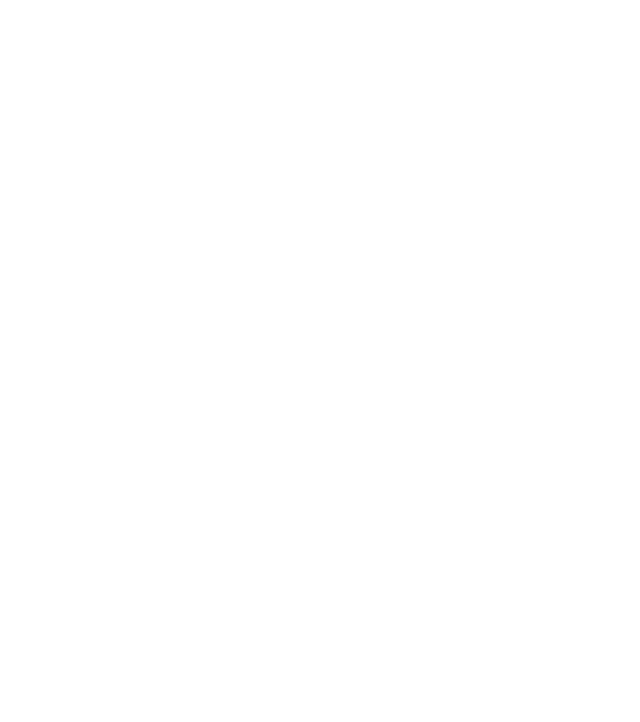
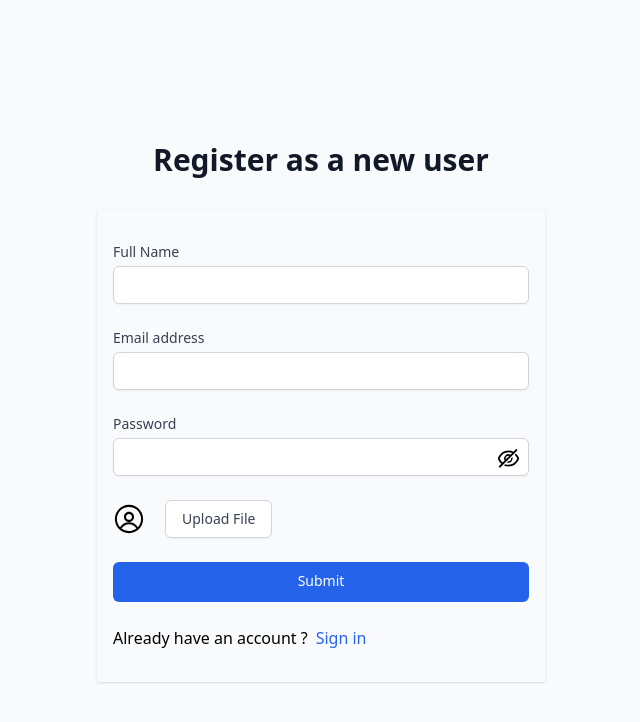
Before and after one commit to Robinkhilery960/Easybuy.com, a React (Create React App) app in the folder frontend/: page /sign-up in a window 1280 px wide. Before the commit this address had no page. Shown: the top 722 px of the page, without its empty margins (319-959 px from the left). Built offline with nearby package versions, Linux system fonts and the light colour scheme.

Commit message:
Sign up frontend

```diff
--- a/frontend/src/App.js
+++ b/frontend/src/App.js
@@ -1,13 +1,14 @@
 import React from 'react'
 import "./App.css"
 import { BrowserRouter, Routes, Route } from 'react-router-dom'
-import {LoginPage} from "./Routes.js"
+import {LoginPage, SignupPage} from "./Routes.js"
 
 const App = () => {
   return (
     <BrowserRouter>
     <Routes>
       <Route path="/login" element={<LoginPage/>}/>
+      <Route path="/sign-up" element={<SignupPage/>}/>
     </Routes>
 
     </BrowserRouter>
--- /dev/null
+++ b/frontend/src/Components/Signup/Signup.jsx
@@ -0,0 +1,92 @@
+import React, { useState } from 'react'
+import { AiOutlineEye, AiOutlineEyeInvisible } from "react-icons/ai"
+import styles from "../../Styles/style"
+import { Link } from 'react-router-dom';
+import {RxAvatar} from "react-icons/rx"
+const Signup = () => {
+    const [fullName, setFullName] = useState("");
+    const [email, setEmail] = useState("");
+    const [password, setPassword] = useState("");
+    const [visible, setVisible] = useState(false);
+    const [avatar, setAvatar] = useState(null);
+
+    const handleSubmit=()=>{
+        console.log("first")
+    }
+
+    const handleFileInutChange=(e)=>{
+        const file=e.target.files[0]
+        setAvatar(file)
+    }
+    return (
+        <div className='min-h-screen flex flex-col   justify-center items-center py-12 sm:px-6 lg:px-8
+        bg-gray-50'>
+            <div className='sm:mx-auto sm:w-full sm:max-w-md '>
+                <h2 className="mt-6 text-center text-3xl font-extrabold text-gray-900">
+                    Register as a new user
+                </h2>
+            </div>
+            <div className='mt-8 sm:w-full sm:max-w-md   '>
+                <div className="bgwhite py-8 px-4 shadow sm:ronded-lg sm:px10">
+                    <form className='space-y-6'>
+                        <div>
+                            <label htmlFor="fullName" className='block text-sm font-medium text-gray-700 '>Full Name </label>
+                            <div className="mt-1">
+                                <input type="text" name='fullName' id="fullName"
+                                    autoComplete='email' required value={fullName} onChange={(e) => setFullName(e.target.value)} className='appearance-none block w-full px-3 py-2 border border-gray-300 rounded-md shadow-sm placeholder-gray-400 focus:outline-none focus:ring-blue-500
+                                focus:border-blue-500 sm:text-sm' />
+                            </div>
+                        </div>
+                        <div>
+                            <label htmlFor="email" className='block text-sm font-medium text-gray-700 '>Email address</label>
+                            <div className="mt-1">
+                                <input type="email" name='email' id="email"
+                                    autoComplete='email' required value={email} onChange={(e) => setEmail(e.target.value)} className='appearance-none block w-full px-3 py-2 border border-gray-300 rounded-md shadow-sm placeholder-gray-400 focus:outline-none focus:ring-blue-500
+                                focus:border-blue-500 sm:text-sm' />
+                            </div>
+                        </div>
+                        <div>
+                            <label htmlFor="password" className='block text-sm font-medium text-gray-700 '>Password</label>
+                            <div className="mt-1 relative">
+                                <input type={visible ? "text" : "password"} name='password' id="password"
+                                    autoComplete='current-password' required value={password} onChange={(e) => setPassword(e.target.value)} className='appearance-none block w-full px-3 py-2 border border-gray-300 rounded-md shadow-sm placeholder-gray-400 focus:outline-none focus:ring-blue-500
+                                focus:border-blue-500 sm:text-sm' />
+                                {
+                                    visible ? (<AiOutlineEye className="absolute right-2 top-2 cursor-pointer" size={25} onClick={() => setVisible(false)} />) :
+                                        (<AiOutlineEyeInvisible className="absolute right-2 top-2 cursor-pointer" size={25} onClick={() => setVisible(true)} />)
+                                }
+
+                            </div>
+                        </div>
+                        <div>
+                            <label htmlFor="avatar" className='block text-sm font-medium text-gray-700'>
+
+                            </label>
+                            <div className='mt2 flex items-center'>
+                                <span className='inline-block h-8 w-8 rounded-full overflow-hidden '>
+                                    {avatar?<img src={URL.createObjectURL(avatar)} alt="avatar" className='h-full w-full  rounded-full overflow-hidden' />: <RxAvatar className="h-8 w-8"/>}
+                                </span>
+                                <label htmlFor="file-input" className='ml-5 flex items-center justify-center px-4  py-2 border border-gray-300 rounded-md shadow-sm text-sm font-medium text-gray-700 bg-white hover:bg-gray-500'>
+                                    <span>Upload File</span>
+                                    <input type="file" name="avatar" id="file-input" accept='.jpg ,.jpeg, .png' onChange={handleFileInutChange}
+                                    className='sr-only'/>
+                                </label>
+                            </div>
+                        </div>
+                        <div>
+                            <button type="submit" className='group relative w-full h-[40px] flex justify-center py-2 px-4 border border-transparent text-sm font-medium rounded-md text-white bg-blue-600 hover:bg-blue-700'> Submit </button>
+                        </div>
+
+                        <div className={`${styles.normalFlex} w-full`}>
+                            <h4>Already have an account ?</h4>
+                            <Link to="/login" className='text-blue-600 pl-2'> Sign in</Link>
+                        </div>
+                    </form>
+                </div>
+            </div>
+
+        </div>
+    )
+}
+
+export default Signup
--- /dev/null
+++ b/frontend/src/Pages/SignupPage.jsx
@@ -0,0 +1,10 @@
+import React from 'react'
+import Signup from '../Components/Signup/Signup'
+
+const SignupPage = () => {
+  return (
+    <div><Signup/></div>
+  )
+}
+
+export default SignupPage
--- a/frontend/src/Routes.js
+++ b/frontend/src/Routes.js
@@ -1,5 +1,6 @@
-import LoginPage from  "./Pages/loginPage.jsx"
+import LoginPage from  "./Pages/LoginPage.jsx"
+import SignupPage from "./Pages/SignupPage.jsx"
 
 export {
-    LoginPage,
+    LoginPage,SignupPage
 }
```
